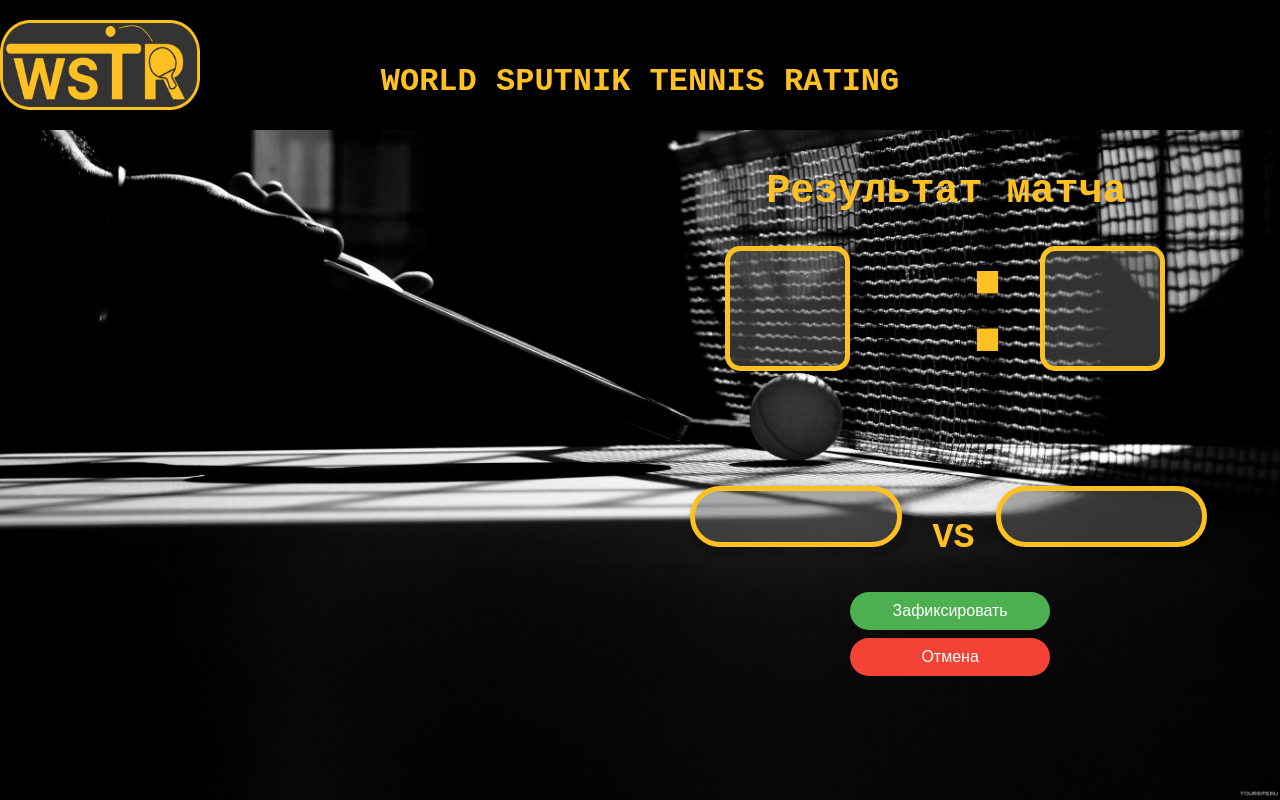
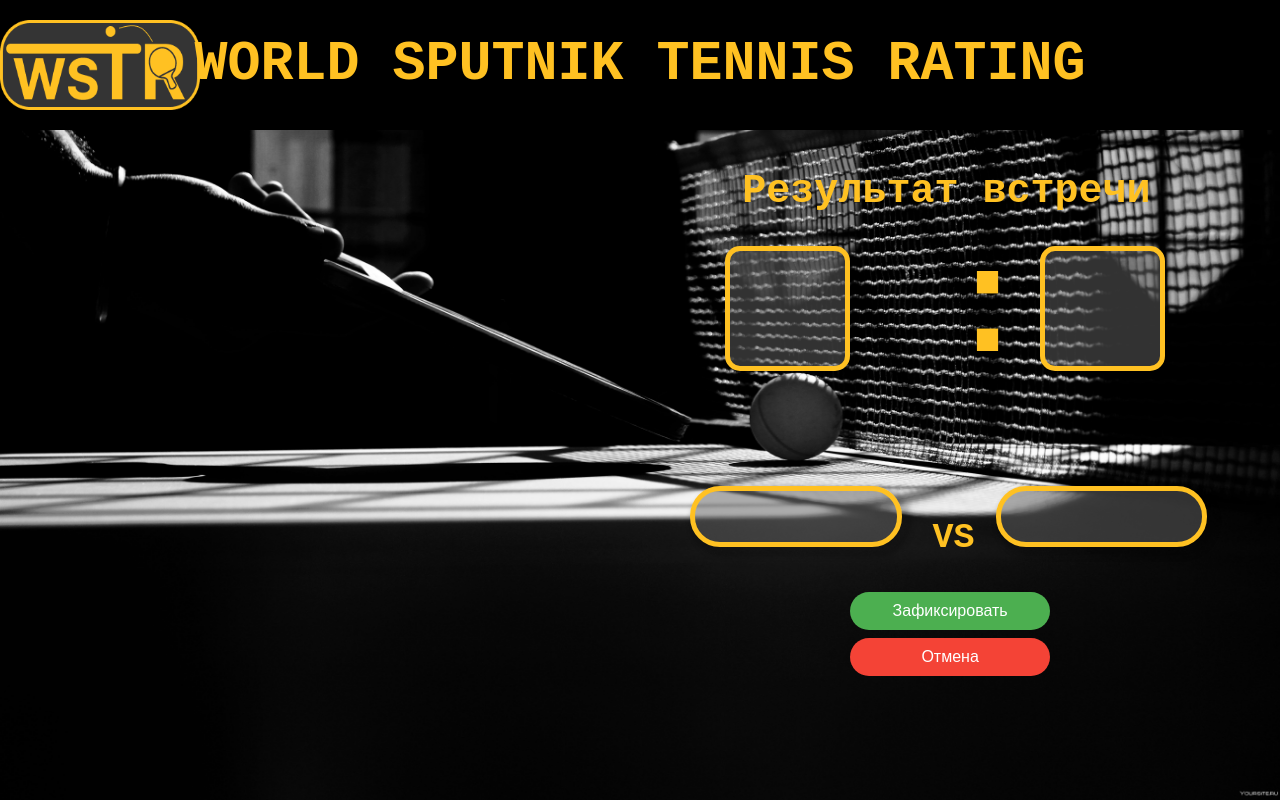
Before and after one commit to wabdavaloper/nprTennisService, a website: page frontend/index.html in a window 1280 px wide. Drawn offline with Linux system fonts and the light colour scheme; no server answers.

Commit message:
Update index.html

```diff
--- a/frontend/index.html
+++ b/frontend/index.html
@@ -13,12 +13,14 @@
          <div class="logo">
             <img src="logo.png">
          </div>
-         <h1>WORLD SPUTNIK TENNIS RATING</h1>
+          <div  class="zag">
+        <h3 style="font-size: 55px; color: #ffc122; padding-bottom: 200px" class="zagg">WORLD SPUTNIK TENNIS RATING</h3>
+          </div>
       </header>
       <div id="array" class="array">
       </div>
       <div id='forma'>
-         <h2 class="h1">Результат матча</h2>
+         <h2 class="h1">Результат встречи</h2>
          <div>
             <div class="sek" class='sek1'>
                <input type="number" min="0" max="2" id="score1" name="score1" oninput="if(this.value > 2) this.value = 2" required>
```
